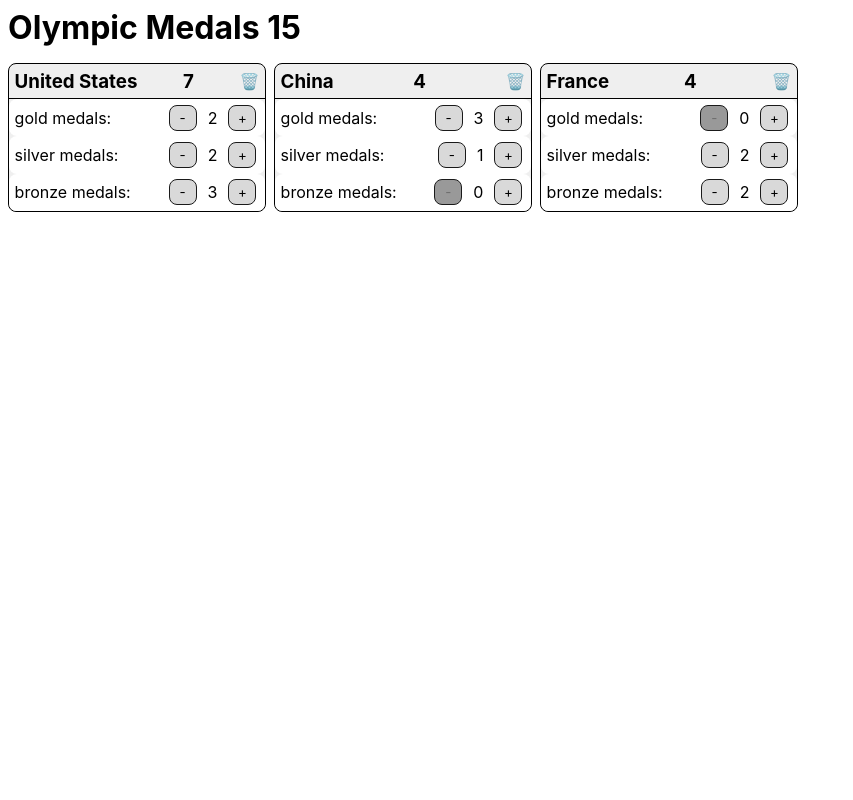
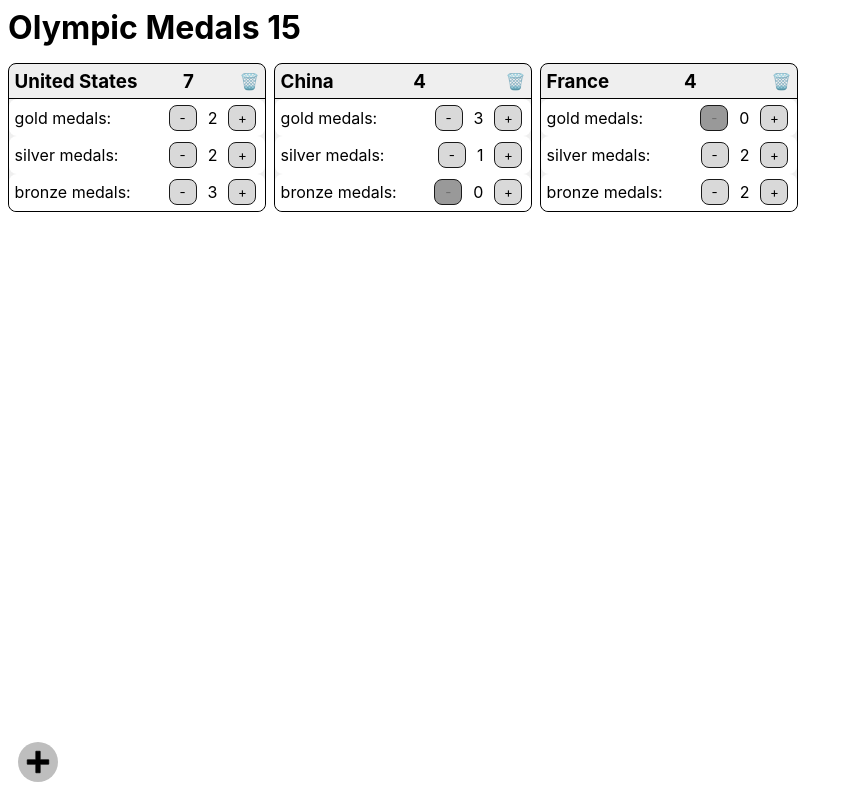
Before and after one commit to manderson116/medals-radix, a React (Vite) app: page / in a window 1280 px wide. Shown: the whole page, without its empty margins (0-853 px from the left). Built offline with nearby package versions, Linux system fonts and the light colour scheme.

Commit message:
[4.01] Create NewCountry component

```diff
--- a/src/App.css
+++ b/src/App.css
@@ -45,3 +45,15 @@
   display: flex;
   gap: 0.5rem;
 }
+#trigger {
+  position: fixed;
+  left: 0.8rem;
+  bottom: 0.8rem;
+  cursor: pointer;
+  z-index: 80;
+  transform: scale(80%, 80%);
+  transition: transform 150ms ease-in-out;
+}
+#trigger:hover {
+  transform: rotate(90deg) scale(100%, 100%);
+}
--- a/src/App.jsx
+++ b/src/App.jsx
@@ -1,6 +1,7 @@
 import { useState, useRef } from "react";
 import Country from "./components/Country";
 import "./App.css";
+import NewCountry from "./components/NewCountry";
 
 function App() {
   const [countries, setCountries] = useState([
@@ -53,6 +54,7 @@
           />
         ))}
       </div>
+      <NewCountry />
     </>
   );
 }
--- /dev/null
+++ b/src/components/NewCountry.jsx
@@ -0,0 +1,11 @@
+import trigger from "../assets/trigger.svg";
+
+function NewCountry() {
+  return (
+    <>
+      <img src={trigger} alt="New Country" title="New Country" id="trigger" />
+    </>
+  );
+}
+
+export default NewCountry;
```
Also changed, not shown: src/assets/trigger.svg (added).
